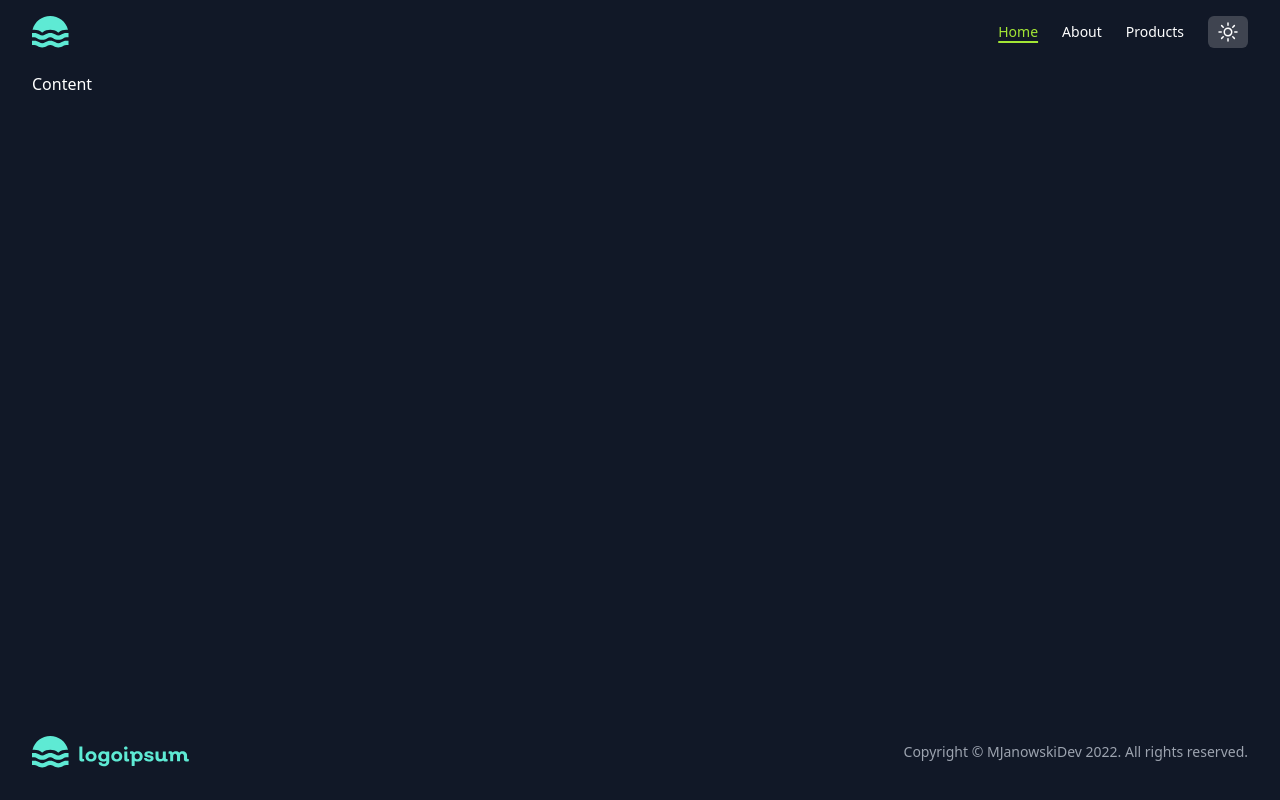
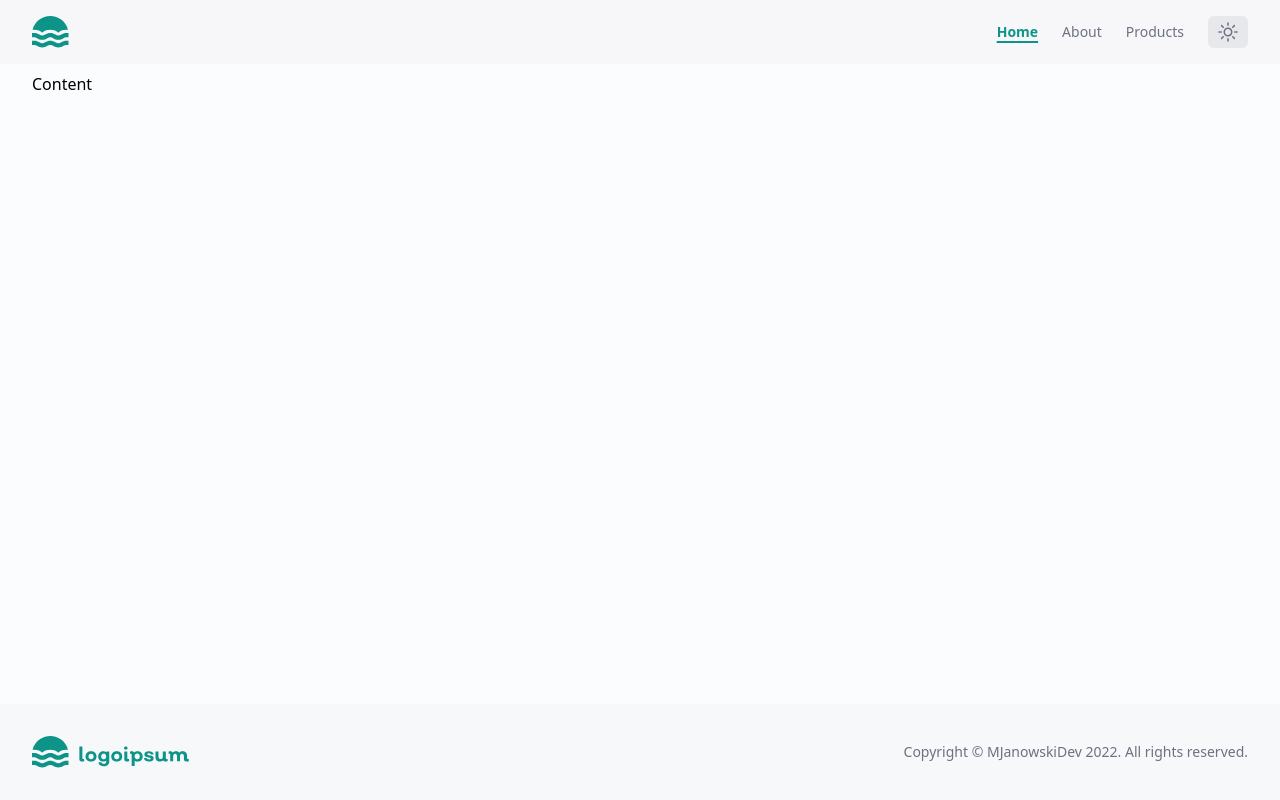
Before and after one commit to MJanowskiDev/nowoczesny-frontend, a Next.js app: page / in a window 1280 px wide. Built offline with nearby package versions, Linux system fonts and the light colour scheme.

Commit message:
Added light/dark theme change by user. Used react-context

```diff
--- a/components/ActiveLink.tsx
+++ b/components/ActiveLink.tsx
@@ -11,7 +11,7 @@ interface ActiveLinkProps extends LinkProps {
 
 export const ActiveLink = ({
   children,
-  classActive = "text-lime-400 underline underline-offset-4 decoration-2 ",
+  classActive = "text-teal-600 dark:text-teal-300 font-bold underline underline-offset-4 decoration-2 ",
   className,
   ...props
 }: ActiveLinkProps) => {
--- a/components/Footer.tsx
+++ b/components/Footer.tsx
@@ -2,7 +2,7 @@ export const Footer = () => {
   return (
     <footer
       aria-label="Site Footer"
-      className="bg-gray-50 dark:bg-gray-900 fixed inset-x-0 bottom-0 "
+      className="bg-gray-100/50 dark:bg-gray-900 fixed inset-x-0 bottom-0 "
     >
       <div className="mx-auto max-w-screen-xl px-4 py-8 sm:px-6 lg:px-8">
         <div className="sm:flex sm:items-center sm:justify-between">
--- a/components/Layout.tsx
+++ b/components/Layout.tsx
@@ -1,20 +1,22 @@
-import { ReactNode } from "react";
+import { ReactNode, useState } from "react";
 import { StyledHeader } from "./StyledHeader";
 import { Footer } from "./Footer";
+import { Theme } from "./Theme";
+
 interface LayoutProps {
   children: ReactNode;
 }
 
 export const Layout = ({ children }: LayoutProps) => {
   return (
-    <div className="dark">
-      <div className="h-screen bg-white dark:text-white dark:bg-gray-900">
+    <Theme>
+      <div className="h-screen bg-slate-50/50 dark:text-white dark:bg-gray-900">
         <StyledHeader />
         <div className="mx-auto max-w-screen-xl px-4 sm:px-6 lg:px-8 pt-2">
           {children}
         </div>
         <Footer />
       </div>
-    </div>
+    </Theme>
   );
 };
--- a/components/StyledHeader.tsx
+++ b/components/StyledHeader.tsx
@@ -1,9 +1,12 @@
 import { ActiveLink } from "./ActiveLink";
 import Link from "next/link";
-import { DayNightToggle } from "./DayNightToggle";
+import { ThemeToggler } from "./ThemeToggler";
 export const StyledHeader = () => {
   return (
-    <header aria-label="Site Header" className="bg-white dark:bg-gray-900">
+    <header
+      aria-label="Site Header"
+      className="bg-gray-100/50 dark:bg-gray-900"
+    >
       <div className="mx-auto max-w-screen-xl px-4 sm:px-6 lg:px-8">
         <div className="flex h-16 items-center justify-between">
           <div className="flex-1 md:flex md:items-center md:gap-12">
@@ -55,7 +58,7 @@ export const StyledHeader = () => {
                   </ActiveLink>
                 </li>
                 <li>
-                  <DayNightToggle />
+                  <ThemeToggler />
                 </li>
               </ul>
             </nav>
--- /dev/null
+++ b/components/Theme.tsx
@@ -0,0 +1,16 @@
+import { ReactNode, useState } from "react";
+interface ThemeProps {
+  children: ReactNode;
+}
+
+import { DarkModeContext, Themes } from "./ThemeContext";
+
+export const Theme = ({ children }: ThemeProps) => {
+  const [theme, setTheme] = useState<Themes>("light");
+
+  return (
+    <DarkModeContext.Provider value={{ mode: theme, setMode: setTheme }}>
+      <div className={`${theme}`}>{children}</div>
+    </DarkModeContext.Provider>
+  );
+};
--- /dev/null
+++ b/components/ThemeContext.tsx
@@ -0,0 +1,10 @@
+import { createContext, Dispatch, SetStateAction } from "react";
+export type Themes = "dark" | "light";
+
+export interface ThemeContextType {
+  setMode?: Dispatch<SetStateAction<Themes>>;
+  mode: Themes;
+}
+export const DarkModeContext = createContext<ThemeContextType>({
+  mode: "light",
+});
--- a/components/DayNightToggle.tsx
+++ b/components/ThemeToggler.tsx
@@ -1,4 +1,5 @@
-import { useState } from "react";
+import { useState, useContext } from "react";
+import { DarkModeContext } from "./ThemeContext";
 
 const SunIcon = () => (
   <svg
@@ -36,15 +37,23 @@ const MoonIcon = () => {
   );
 };
 
-export const DayNightToggle = () => {
+export const ThemeToggler = () => {
   const [darkMode, setDarkMode] = useState(false);
+
+  const { mode, setMode } = useContext(DarkModeContext);
+
   const handleModeChange = () => {
     setDarkMode((prev) => !prev);
+    if (setMode !== undefined) {
+      if (mode === "light") setMode("dark");
+      if (mode === "dark") setMode("light");
+    }
   };
+
   return (
     <div
       onClick={handleModeChange}
-      className="rounded-md bg-gray-100/20 px-2 py-1 text-gray-500 transition hover:text-gray-500/75 dark:text-white dark:hover:text-white/75"
+      className="rounded-md bg-gray-200/90 dark:bg-gray-100/20 px-2 py-1 text-gray-500 transition hover:text-gray-500/75 dark:text-white dark:hover:text-white/75"
     >
       {darkMode ? <MoonIcon /> : <SunIcon />}
     </div>
```
